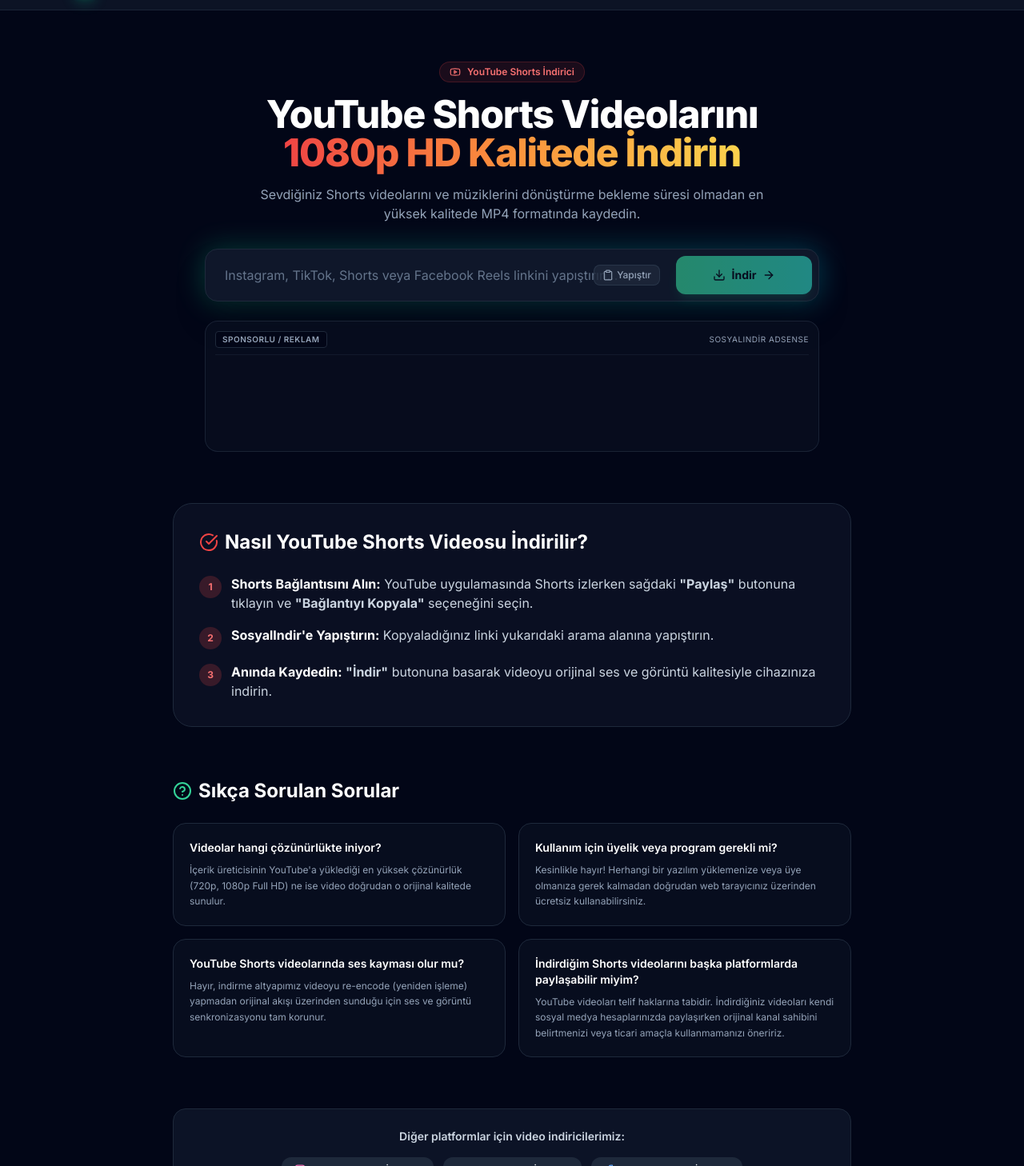
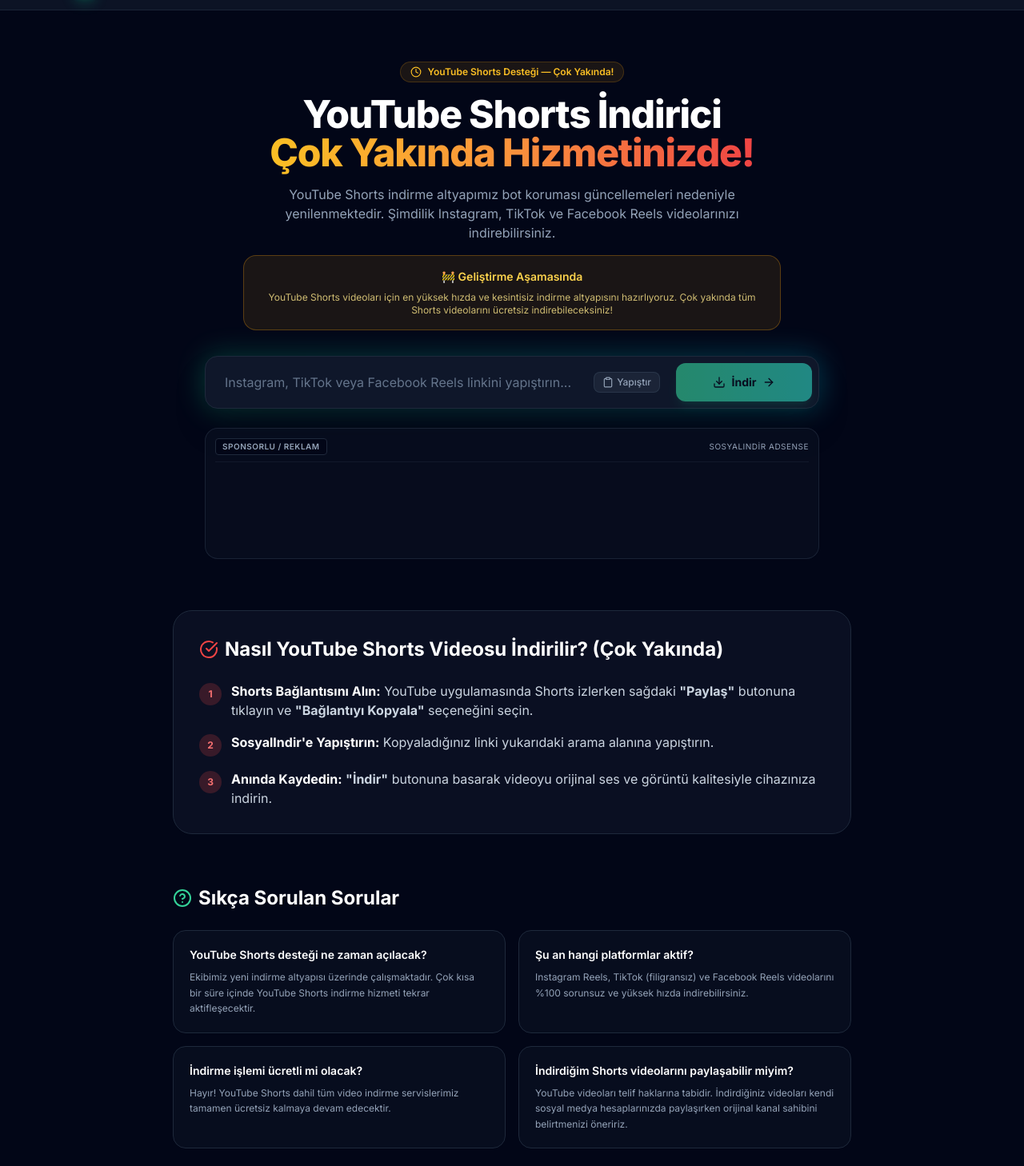
Before and after one commit to calderon16/sosyalindir, a Next.js app: page /youtube-shorts-indir in a window 1280 px wide. Shown: the part 52-1510 px from the top of the page at 80% size. Built offline with nearby package versions, Linux system fonts and the light colour scheme.

Commit message:
Update YouTube Shorts handling to Coming Soon state with UX notices and sitemap

```diff
--- a/app/page.tsx
+++ b/app/page.tsx
@@ -86,7 +86,7 @@
         {/* Desteklenen Platformlar Alt Yazısı */}
         <div className="pt-2 flex flex-col items-center gap-3">
           <p className="text-xs font-medium text-slate-400 flex items-center justify-center gap-1.5 flex-wrap">
-            <span>Instagram, TikTok, YouTube Shorts ve Facebook Reels destekleniyor</span>
+            <span>Instagram, TikTok ve Facebook Reels destekleniyor (YouTube Shorts yakında)</span>
           </p>
 
           <div className="flex items-center justify-center gap-4 text-slate-500 text-xs">
@@ -100,7 +100,7 @@
             </div>
             <div className="flex items-center gap-1.5 hover:text-red-400 transition-colors">
               <Youtube className="w-4 h-4" />
-              <span>Shorts</span>
+              <span>Shorts (Yakında)</span>
             </div>
             <div className="flex items-center gap-1.5 hover:text-blue-400 transition-colors">
               <Facebook className="w-4 h-4" />
--- /dev/null
+++ b/app/sitemap.ts
@@ -0,0 +1,62 @@
+import { MetadataRoute } from "next";
+
+export default function sitemap(): MetadataRoute.Sitemap {
+  const baseUrl = "https://sosyalindir.com";
+
+  return [
+    {
+      url: baseUrl,
+      lastModified: new Date(),
+      changeFrequency: "daily",
+      priority: 1.0,
+    },
+    {
+      url: `${baseUrl}/instagram-reels-indir`,
+      lastModified: new Date(),
+      changeFrequency: "daily",
+      priority: 0.9,
+    },
+    {
+      url: `${baseUrl}/tiktok-video-indir`,
+      lastModified: new Date(),
+      changeFrequency: "daily",
+      priority: 0.9,
+    },
+    {
+      url: `${baseUrl}/facebook-reels-indir`,
+      lastModified: new Date(),
+      changeFrequency: "daily",
+      priority: 0.9,
+    },
+    {
+      url: `${baseUrl}/youtube-shorts-indir`,
+      lastModified: new Date(),
+      changeFrequency: "weekly",
+      priority: 0.8,
+    },
+    {
+      url: `${baseUrl}/kullanim-kosullari`,
+      lastModified: new Date(),
+      changeFrequency: "monthly",
+      priority: 0.3,
+    },
+    {
+      url: `${baseUrl}/gizlilik-politikasi`,
+      lastModified: new Date(),
+      changeFrequency: "monthly",
+      priority: 0.3,
+    },
+    {
+      url: `${baseUrl}/telif-bildirimi`,
+      lastModified: new Date(),
+      changeFrequency: "monthly",
+      priority: 0.3,
+    },
+    {
+      url: `${baseUrl}/iletisim`,
+      lastModified: new Date(),
+      changeFrequency: "monthly",
+      priority: 0.3,
+    },
+  ];
+}
--- a/app/youtube-shorts-indir/page.tsx
+++ b/app/youtube-shorts-indir/page.tsx
@@ -1,11 +1,11 @@
 import type { Metadata } from "next";
 import Link from "next/link";
 import { PlatformLandingClient } from "@/components/PlatformLandingClient";
-import { Youtube, HelpCircle, CheckCircle, Instagram, Video, Facebook, ArrowRight } from "lucide-react";
+import { Youtube, HelpCircle, CheckCircle, Instagram, Video, Facebook, ArrowRight, Clock } from "lucide-react";
 
 export const metadata: Metadata = {
-  title: "YouTube Shorts İndir — HD & 1080p Video İndirici | SosyalIndir",
-  description: "YouTube Shorts videolarını yüksek çözünürlükte (HD / 1080p) ve ses kalitesi bozulmadan bilgisayarınıza veya telefonunuza ücretsiz indirin.",
+  title: "YouTube Shorts İndir (Çok Yakında) — HD & 1080p Video İndirici | SosyalIndir",
+  description: "YouTube Shorts videolarını yüksek çözünürlükte indirme altyapımız güncelleniyor. Çok yakında hizmetinizde!",
   keywords: ["youtube shorts indir", "shorts video indir", "youtube kısa video indir", "shorts mp4 dönüştürücü", "hd youtube shorts"],
 };
 
@@ -15,21 +15,31 @@
 
       {/* Hero Alanı */}
       <div className="text-center space-y-4">
-        <div className="inline-flex items-center gap-2 px-3 py-1 rounded-full text-xs font-semibold text-red-400 bg-red-500/10 border border-red-500/20">
-          <Youtube className="w-3.5 h-3.5" />
-          <span>YouTube Shorts İndirici</span>
+        <div className="inline-flex items-center gap-2 px-3 py-1 rounded-full text-xs font-semibold text-amber-400 bg-amber-500/10 border border-amber-500/20">
+          <Clock className="w-3.5 h-3.5" />
+          <span>YouTube Shorts Desteği — Çok Yakında!</span>
         </div>
 
         <h1 className="text-3xl sm:text-4xl md:text-5xl font-extrabold text-white tracking-tight">
-          YouTube Shorts Videolarını <br />
-          <span className="bg-gradient-to-r from-red-500 via-orange-400 to-amber-300 bg-clip-text text-transparent">
-            1080p HD Kalitede İndirin
+          YouTube Shorts İndirici <br />
+          <span className="bg-gradient-to-r from-amber-400 via-orange-400 to-red-500 bg-clip-text text-transparent">
+            Çok Yakında Hizmetinizde!
           </span>
         </h1>
 
         <p className="text-slate-400 text-sm sm:text-base max-w-2xl mx-auto leading-relaxed">
-          Sevdiğiniz Shorts videolarını ve müziklerini dönüştürme bekleme süresi olmadan en yüksek kalitede MP4 formatında kaydedin.
+          YouTube Shorts indirme altyapımız bot koruması güncellemeleri nedeniyle yenilenmektedir. Şimdilik Instagram, TikTok ve Facebook Reels videolarınızı indirebilirsiniz.
         </p>
+
+        {/* Yakında Uyarısı Kutusu */}
+        <div className="p-4 rounded-2xl bg-amber-500/10 border border-amber-500/30 text-amber-300 text-sm max-w-2xl mx-auto space-y-2">
+          <p className="font-semibold flex items-center justify-center gap-2">
+            <span>🚧 Geliştirme Aşamasında</span>
+          </p>
+          <p className="text-xs text-amber-200/80">
+            YouTube Shorts videoları için en yüksek hızda ve kesintisiz indirme altyapısını hazırlıyoruz. Çok yakında tüm Shorts videolarını ücretsiz indirebileceksiniz!
+          </p>
+        </div>
 
         <div className="pt-4">
           <PlatformLandingClient defaultPlatformName="YouTube Shorts" />
@@ -40,7 +50,7 @@
       <div className="p-8 rounded-3xl bg-slate-900/60 border border-slate-800 space-y-6">
         <h2 className="text-xl sm:text-2xl font-bold text-white flex items-center gap-2">
           <CheckCircle className="w-6 h-6 text-red-500" />
-          <span>Nasıl YouTube Shorts Videosu İndirilir?</span>
+          <span>Nasıl YouTube Shorts Videosu İndirilir? (Çok Yakında)</span>
         </h2>
 
         <ol className="space-y-4 text-sm sm:text-base text-slate-300">
@@ -82,38 +92,38 @@
 
         <div className="grid grid-cols-1 md:grid-cols-2 gap-4">
           <div className="p-5 rounded-2xl bg-slate-900/40 border border-slate-800 space-y-2">
-            <h3 className="font-semibold text-white text-sm">Videolar hangi çözünürlükte iniyor?</h3>
+            <h3 className="font-semibold text-white text-sm">YouTube Shorts desteği ne zaman açılacak?</h3>
             <p className="text-xs text-slate-400 leading-relaxed">
-              İçerik üreticisinin YouTube'a yüklediği en yüksek çözünürlük (720p, 1080p Full HD) ne ise video doğrudan o orijinal kalitede sunulur.
+              Ekibimiz yeni indirme altyapısı üzerinde çalışmaktadır. Çok kısa bir süre içinde YouTube Shorts indirme hizmeti tekrar aktifleşecektir.
             </p>
           </div>
 
           <div className="p-5 rounded-2xl bg-slate-900/40 border border-slate-800 space-y-2">
-            <h3 className="font-semibold text-white text-sm">Kullanım için üyelik veya program gerekli mi?</h3>
+            <h3 className="font-semibold text-white text-sm">Şu an hangi platformlar aktif?</h3>
             <p className="text-xs text-slate-400 leading-relaxed">
-              Kesinlikle hayır! Herhangi bir yazılım yüklemenize veya üye olmanıza gerek kalmadan doğrudan web tarayıcınız üzerinden ücretsiz kullanabilirsiniz.
+              Instagram Reels, TikTok (filigransız) ve Facebook Reels videolarını %100 sorunsuz ve yüksek hızda indirebilirsiniz.
             </p>
           </div>
 
           <div className="p-5 rounded-2xl bg-slate-900/40 border border-slate-800 space-y-2">
-            <h3 className="font-semibold text-white text-sm">YouTube Shorts videolarında ses kayması olur mu?</h3>
+            <h3 className="font-semibold text-white text-sm">İndirme işlemi ücretli mi olacak?</h3>
             <p className="text-xs text-slate-400 leading-relaxed">
-              Hayır, indirme altyapımız videoyu re-encode (yeniden işleme) yapmadan orijinal akışı üzerinden sunduğu için ses ve görüntü senkronizasyonu tam korunur.
+              Hayır! YouTube Shorts dahil tüm video indirme servislerimiz tamamen ücretsiz kalmaya devam edecektir.
             </p>
           </div>
 
           <div className="p-5 rounded-2xl bg-slate-900/40 border border-slate-800 space-y-2">
-            <h3 className="font-semibold text-white text-sm">İndirdiğim Shorts videolarını başka platformlarda paylaşabilir miyim?</h3>
+            <h3 className="font-semibold text-white text-sm">İndirdiğim Shorts videolarını paylaşabilir miyim?</h3>
             <p className="text-xs text-slate-400 leading-relaxed">
-              YouTube videoları telif haklarına tabidir. İndirdiğiniz videoları kendi sosyal medya hesaplarınızda paylaşırken orijinal kanal sahibini belirtmenizi veya ticari amaçla kullanmamanızı öneririz.
+              YouTube videoları telif haklarına tabidir. İndirdiğiniz videoları kendi sosyal medya hesaplarınızda paylaşırken orijinal kanal sahibini belirtmenizi öneririz.
             </p>
           </div>
         </div>
       </div>
 
-      {/* İç Linkleme (Diğer Platformlar) */}
+      {/* İç Linkleme (Aktif Platformlar) */}
       <div className="p-6 rounded-2xl bg-slate-900/80 border border-slate-800 text-center space-y-4">
-        <h3 className="text-sm font-semibold text-slate-300">Diğer platformlar için video indiricilerimiz:</h3>
+        <h3 className="text-sm font-semibold text-slate-300">Şu an aktif olan video indiricilerimiz:</h3>
         <div className="flex flex-wrap items-center justify-center gap-3">
           <Link
             href="/instagram-reels-indir"
--- a/components/Footer.tsx
+++ b/components/Footer.tsx
@@ -24,7 +24,7 @@
               </span>
             </Link>
             <p className="text-xs text-slate-400 max-w-md">
-              Instagram, TikTok, YouTube Shorts ve Facebook Reels videolarını filigransız ve orijinal kalitede anında indirin.
+              Instagram, TikTok ve Facebook Reels videolarını filigransız ve orijinal kalitede anında indirin (YouTube Shorts yakında).
             </p>
           </div>
 
--- a/components/UrlInput.tsx
+++ b/components/UrlInput.tsx
@@ -60,12 +60,14 @@
   const handleSubmit = (e: React.FormEvent) => {
     e.preventDefault();
     const cleaned = cleanUrlInput(url);
-    if (!cleaned || isLoading) return;
+    if (!cleaned || isLoading || detectedPlatform === "youtube") return;
 
     if (onResolve) {
       onResolve(cleaned);
     }
   };
+
+  const isYouTube = detectedPlatform === "youtube";
 
   return (
     <form onSubmit={handleSubmit} className="w-full max-w-3xl mx-auto space-y-4">
@@ -80,7 +82,7 @@
               type="text"
               value={url}
               onChange={handleInputChange}
-              placeholder="Instagram, TikTok, Shorts veya Facebook Reels linkini yapıştırın..."
+              placeholder="Instagram, TikTok veya Facebook Reels linkini yapıştırın..."
               className="w-full bg-transparent text-white placeholder-slate-500 text-sm sm:text-base outline-none pr-8 disabled:opacity-50"
               disabled={isLoading}
             />
@@ -115,7 +117,7 @@
           {/* Sağ: İndir Butonu & Yüklenme Durumu */}
           <button
             type="submit"
-            disabled={!cleanUrlInput(url) || isLoading}
+            disabled={!cleanUrlInput(url) || isLoading || isYouTube}
             className="w-full sm:w-auto px-7 py-3.5 rounded-xl font-bold text-sm text-slate-950 bg-gradient-to-r from-emerald-400 to-teal-400 hover:from-emerald-300 hover:to-teal-300 active:scale-95 disabled:opacity-60 disabled:pointer-events-none transition-all shadow-lg shadow-emerald-500/20 flex items-center justify-center gap-2 min-w-[170px]"
           >
             {isLoading ? (
@@ -141,6 +143,13 @@
           <PlatformBadge platform={detectedPlatform} />
         </div>
       )}
+
+      {/* YouTube Shorts Yakında Ekleniyor Uyarısı */}
+      {isYouTube && (
+        <div className="p-3.5 rounded-xl bg-amber-500/10 border border-amber-500/30 text-amber-300 text-xs sm:text-sm text-center font-medium animate-fadeIn flex items-center justify-center gap-2">
+          <span>🚧 YouTube Shorts desteği yakında ekleniyor — şimdilik Instagram, TikTok ve Facebook Reels linklerini indirebilirsin.</span>
+        </div>
+      )}
     </form>
   );
 }
```
Also changed, not shown: app/api/resolve/route.ts (+9 -1 lines), 1 other file (tests, documents, lock files or other folders).
